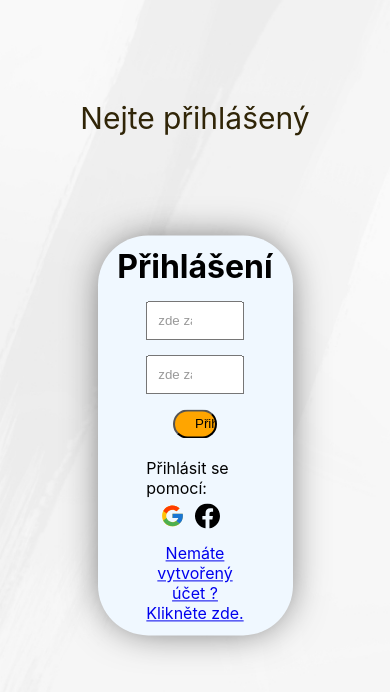
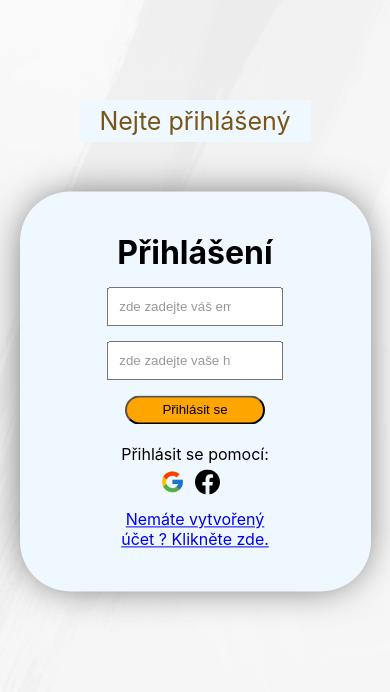
Before and after one commit to MilanMizera/add-your-tasks-react, a React (Create React App) app: page /prihlaseni in a window 390 px wide. Shown: the top 692 px of the page. Built offline with nearby package versions, Linux system fonts and the light colour scheme; no server answers.

Commit message:
přidány media queries na login a register webpage

```diff
--- a/src/index.css
+++ b/src/index.css
@@ -4,21 +4,19 @@
   padding: 0px;
   box-sizing: border-box;
 
-
 }
 
+body {
 
-
-body {
   margin: 0;
   font-family: -apple-system, BlinkMacSystemFont, 'Segoe UI', 'Roboto', 'Oxygen',
     'Ubuntu', 'Cantarell', 'Fira Sans', 'Droid Sans', 'Helvetica Neue',
     sans-serif;
-
-
 }
 
 textarea:focus,
 input:focus {
+
   outline: none;
+
 }
--- a/src/pages/auth/AuthDetails.jsx
+++ b/src/pages/auth/AuthDetails.jsx
@@ -27,7 +27,7 @@ export const AuthDetails = () => {
             }
         })
 
-        return ()=> {
+        return () => {
 
             listen()
         }
--- a/src/pages/auth/authDetails.css
+++ b/src/pages/auth/authDetails.css
@@ -16,7 +16,12 @@ align-items: center;
     text-align: center;
     color: rgb(48, 37, 7);
     font-size: 30px;
-padding-top: 100px;
+    margin-top: 100px;
+    background-color: aliceblue;
+    padding: 6px 20px;
+    color: rgb(119, 86, 25);
+    font-size: 25px;
+
 
 
 
@@ -35,3 +40,34 @@ border: 1px solid black;
 
 
 }
+
+
+/*Media queries*/
+
+@media only screen and (max-width: 1000px) {
+
+    .sign-out-button {
+
+        width: 20%;
+
+    }
+
+    .sign-up-form-wrapper {
+
+        width: 70%;
+    }
+
+
+
+}
+
+
+@media only screen and (max-width: 620px) {
+
+    .auth-user {
+
+        margin-left: 30px;
+        margin-right: 30px;
+    }
+
+}
--- a/src/pages/auth/loginPage/login.css
+++ b/src/pages/auth/loginPage/login.css
@@ -5,11 +5,7 @@ background-size: cover;
   width: 100%;
   height: 100vh;
 
-
-
 }
-
-
 
 .sign-in-form {
 
@@ -27,7 +23,7 @@ margin: auto;
 
   margin-bottom: 15px;
   width: 100%;
-padding: 10px 10px ;
+  padding: 10px 10px;
 
 
 }
@@ -61,12 +57,11 @@ padding: 5px 20px;
   border-radius: 20px;
   cursor: pointer;
 
-
 }
 
 .sign-in-form-wrapper {
   display: flex;
-    box-shadow: 0px 0px 42px -10px rgba(0,0,0,0.75);
+  box-shadow: 0px 0px 42px -10px rgba(0, 0, 0, 0.75);
   width: 50%;
   margin: auto;
   height: 400px;
@@ -75,6 +70,7 @@ cursor: pointer;
   transform: translatey(0px);
   animation: float 6s ease-in-out infinite;
   background-color: aliceblue;
+
 }
 
 .three-side-sign-in-wrapper {
@@ -96,14 +92,13 @@ align-items: center;
 
 }
 
-.go-sign-in-icon, .fb-sign-in-icon {
-
+.go-sign-in-icon,
+.fb-sign-in-icon {
 
   font-size: 25px;
   margin-right: 10px;
   margin-top: 5px;
   cursor: pointer;
-
 
 }
 
@@ -113,12 +108,50 @@ cursor: pointer;
 
     transform: translatey(0px);
   }
+
   50% {
 
     transform: translatey(-10px);
   }
+
   100% {
 
     transform: translatey(0px);
   }
 }
+
+
+/*Media queries*/
+
+@media only screen and (max-width: 1050px) {
+
+  .sign-in-button {
+
+    width: 60%;
+
+  }
+
+  .sign-in-form-wrapper {
+
+    width: 70%;
+
+  }
+
+}
+
+@media only screen and (max-width: 680px) {
+
+  .sign-in-button {
+
+    width: 80%;
+
+  }
+
+  .sign-in-form-wrapper {
+
+    width: 90%;
+    margin-top: 50px;
+
+  }
+
+}
--- a/src/pages/auth/registerPage/Register.jsx
+++ b/src/pages/auth/registerPage/Register.jsx
@@ -6,7 +6,7 @@ import { auth } from "../../../data/firebase"
 import { createUserWithEmailAndPassword } from "firebase/auth"
 //flashMessage
 import { ToastContainer, toast } from 'react-toastify';
-import {succesRegistrationNotify} from "../../../data/Notifications"
+import { succesRegistrationNotify } from "../../../data/Notifications"
 import 'react-toastify/dist/ReactToastify.css'
 
 
--- a/src/pages/auth/registerPage/register.css
+++ b/src/pages/auth/registerPage/register.css
@@ -27,7 +27,7 @@ margin: auto;
 
   margin-bottom: 15px;
   width: 100%;
-padding: 10px 10px ;
+  padding: 10px 10px;
 
 
 }
@@ -59,7 +59,7 @@ cursor: pointer;
 
 .sign-up-form-wrapper {
   display: flex;
-    box-shadow: 0px 0px 42px -10px rgba(0,0,0,0.75);
+  box-shadow: 0px 0px 42px -10px rgba(0, 0, 0, 0.75);
   width: 50%;
   margin: auto;
   height: 300px;
@@ -86,12 +86,51 @@ font-size: 13px;
 
     transform: translatey(0px);
   }
+
   50% {
 
     transform: translatey(-10px);
   }
+
   100% {
 
     transform: translatey(0px);
   }
 }
+
+
+/*Media queries*/
+
+@media only screen and (max-width: 1050px) {
+
+  .sign-up-button {
+
+    width: 60%;
+
+  }
+
+  .sign-up-form-wrapper {
+
+    width: 70%;
+  }
+
+
+
+}
+
+
+@media only screen and (max-width: 680px) {
+
+  .sign-up-button {
+
+    width: 80%;
+
+  }
+
+  .sign-up-form-wrapper {
+
+    width: 90%;
+    margin-top: 50px;
+  }
+
+}
--- a/src/pages/errorPage/errorPage.css
+++ b/src/pages/errorPage/errorPage.css
@@ -1,6 +1,3 @@
-
-
-
 .number {
     color: orange;
     text-align: center;
```
Also changed, not shown: src/App.js (+4 -4 lines), src/pages/auth/loginPage/Login.jsx (+8 -8 lines), src/pages/errorPage/ErrorPage.js (+4 -4 lines), src/index.js (line endings or trailing spaces). Lines whose indentation alone changed are shown as unchanged.
